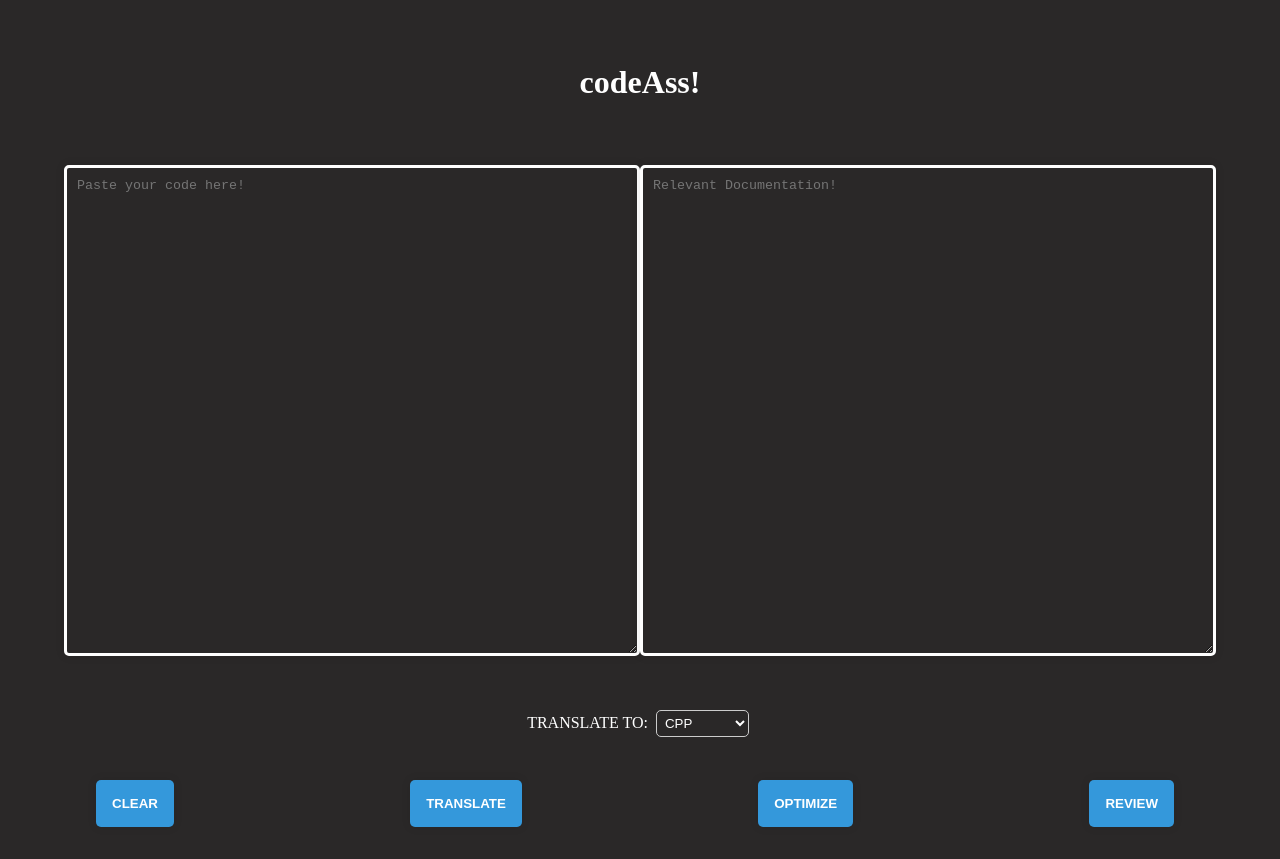
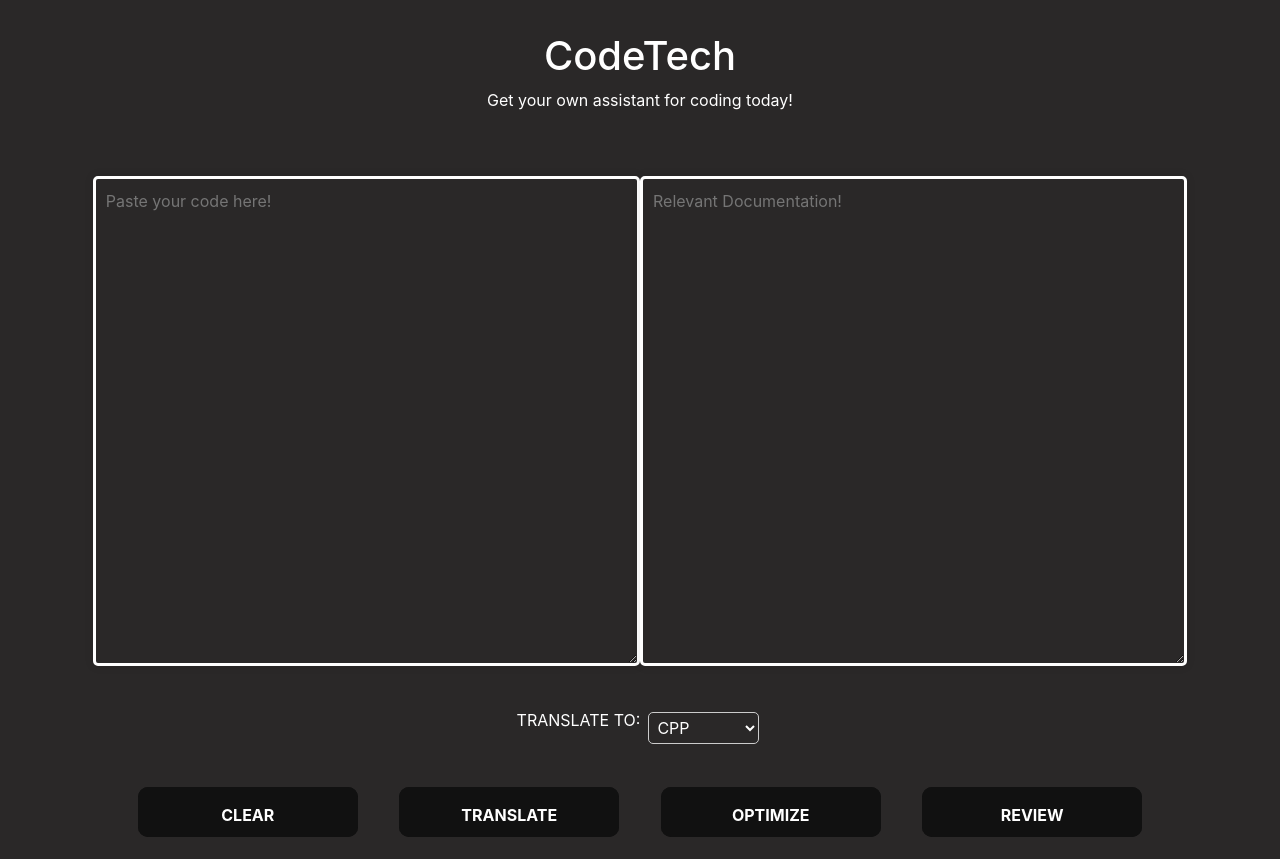
Before and after one commit to Ujj1225/codeAss, a React (Vite) app in the folder client/: page / in a window 1280 px wide. Built offline with nearby package versions, Linux system fonts and the light colour scheme.

Commit message:
Client updated

```diff
--- a/client/index.html
+++ b/client/index.html
@@ -3,10 +3,16 @@
   <head>
     <meta charset="UTF-8" />
     <link rel="icon" type="image/svg+xml" href="./public/code.svg" />
+    <link
+      rel="stylesheet"
+      href="https://cdn.jsdelivr.net/npm/bootstrap@4.4.1/dist/css/bootstrap.min.css"
+      integrity="sha384-Vkoo8x4CGsO3+Hhxv8T/Q5PaXtkKtu6ug5TOeNV6gBiFeWPGFN9MuhOf23Q9Ifjh"
+      crossorigin="anonymous"
+    />
     <meta name="viewport" content="width=device-width, initial-scale=1.0" />
-    <title>CodeAss</title>
+    <title>CodeTech</title>
   </head>
-  <body>
+  <body style="margin: 2rem;">
     <div id="root"></div>
     <script type="module" src="/src/main.jsx"></script>
   </body>
--- a/client/src/App.jsx
+++ b/client/src/App.jsx
@@ -1,16 +1,18 @@
 const App = () => {
+  const app_css = {
+    display: "flex",
+    justifyContent: "center",
+    alignItems: "center",
+  };
   return (
+
     <>
       <h1
-        style={{
-          display: "flex",
-          justifyContent: "center",
-          alignContent: "center",
-          marginTop: "4rem"
-        }}
+        style={app_css}
       >
-        codeAss!
+        CodeTech
       </h1>
+      <p style={app_css}>Get your own assistant for coding today!</p>
     </>
   );
 };
--- a/client/src/Form.jsx
+++ b/client/src/Form.jsx
@@ -16,7 +16,7 @@ const Form = () => {
     try {
       const axiosConfig = {
         method: "post",
-        url: `http://localhost:4000/api/v1/${requestType}`, // Update with your actual server address
+        url: `http://localhost:3000/api/v1/${requestType}`,
         headers: {
           "Content-Type": "application/json",
         },
@@ -75,7 +75,7 @@ const Form = () => {
             rows="30"
             placeholder="Paste your code here!"
             className="input"
-            style={{ overflow: "scroll" , border: "3px solid white"}}
+            style={{ overflow: "scroll", border: "3px solid white" }}
             value={formData.code}
             onChange={handleChange}
           ></textarea>
@@ -85,7 +85,7 @@ const Form = () => {
             rows="30"
             className="documentation"
             placeholder="Relevant Documentation!"
-            style={{border: "3px solid white"}}
+            style={{ border: "3px solid white" }}
             value={response}
             readOnly
           ></textarea>
@@ -108,26 +108,26 @@ const Form = () => {
           </select>
         </div>
         <div className="btn">
-          <button type="button" className="clear" onClick={handleClear}>
+          <button class="glow-on-hover" type="button" onClick={handleClear}>
             CLEAR
           </button>
           <button
             type="button"
-            className="submit"
+            class="glow-on-hover"
             onClick={(e) => handleApiResponse(e, "translate")}
           >
             TRANSLATE
           </button>
           <button
             type="button"
-            className="submit"
+            class="glow-on-hover"
             onClick={(e) => handleApiResponse(e, "optimize")}
           >
             OPTIMIZE
           </button>
           <button
             type="button"
-            className="submit"
+            class="glow-on-hover"
             onClick={(e) => handleApiResponse(e, "review")}
           >
             REVIEW
--- a/client/src/Main.css
+++ b/client/src/Main.css
@@ -1,4 +1,5 @@
 * {
   background-color: rgb(42, 40, 40);
   color: white;
+  max-height: 500px;
 }
--- a/client/src/Styles.css
+++ b/client/src/Styles.css
@@ -3,7 +3,7 @@
 }
 
 body {
-  margin: 0px;
+  margin: 100px;
 }
 
 .nav {
@@ -11,3 +11,79 @@ body {
   color: white;
   border: 10px solid green;
 }
+.glow-on-hover {
+  width: 220px;
+  height: 50px;
+  border: none;
+  outline: none;
+  color: #fff;
+  background: #111;
+  cursor: pointer;
+  position: relative;
+  z-index: 0;
+  border-radius: 10px;
+}
+
+.glow-on-hover:before {
+  content: "";
+  background: linear-gradient(
+    45deg,
+    #ff0000,
+    #ff7300,
+    #fffb00,
+    #48ff00,
+    #00ffd5,
+    #002bff,
+    #7a00ff,
+    #ff00c8,
+    #ff0000
+  );
+  position: absolute;
+  top: -2px;
+  left: -2px;
+  background-size: 400%;
+  z-index: -1;
+  filter: blur(5px);
+  width: calc(100% + 4px);
+  height: calc(100% + 4px);
+  animation: glowing 20s linear infinite;
+  opacity: 0;
+  transition: opacity 0.3s ease-in-out;
+  border-radius: 10px;
+}
+
+.glow-on-hover:active {
+  color: #000;
+}
+
+.glow-on-hover:active:after {
+  background: transparent;
+}
+
+.glow-on-hover:hover:before {
+  opacity: 1;
+}
+
+.glow-on-hover:after {
+  z-index: -1;
+  content: "";
+  position: absolute;
+  width: 100%;
+  height: 100%;
+  background: #111;
+  left: 0;
+  top: 0;
+  border-radius: 10px;
+}
+
+@keyframes glowing {
+  0% {
+    background-position: 0 0;
+  }
+  50% {
+    background-position: 400% 0;
+  }
+  100% {
+    background-position: 0 0;
+  }
+}
--- a/client/src/main.jsx
+++ b/client/src/main.jsx
@@ -7,7 +7,6 @@ import "./Main.css"
 
 ReactDOM.createRoot(document.getElementById("root")).render(
   <React.StrictMode>
-    {/* <Navbar /> */}
     <App />
     <Form />
   </React.StrictMode>
```
